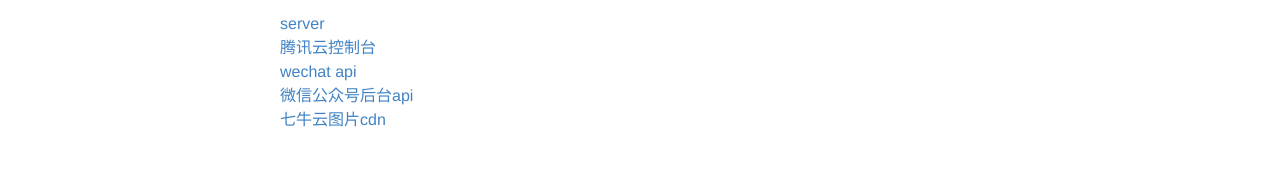
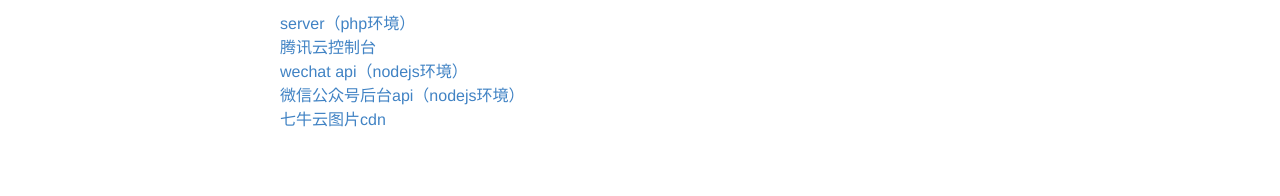
Before and after one commit to EricFn/ericfn.github.io, a plain HTML site: page index.html in a window 1280 px wide. Shown: the part 218-414 px from the top of the page. Drawn offline with Linux system fonts and the light colour scheme; a web font is replaced by a local one.

Commit message:
Update index.html

```diff
--- a/index.html
+++ b/index.html
@@ -62,10 +62,10 @@
         <h1>Site Guide</h1>
 
         <div class="entry">
-          <a href="http://132.232.70.253">server</a> <br>
+          <a href="http://132.232.70.253">server（php环境）</a> <br>
 	  <a href="https://console.cloud.tencent.com">腾讯云控制台</a> <br>
-          <a href="https://jsfun.club">wechat api</a> <br>
-	  <a href="http://serv.jsfun.club">微信公众号后台api</a> <br>
+          <a href="https://jsfun.club">wechat api（nodejs环境）</a> <br>
+	  <a href="http://serv.jsfun.club">微信公众号后台api（nodejs环境）</a> <br>
           <a href="http://img.cdn.jsfun.club">七牛云图片cdn</a> <br>
 
         </div>
```
